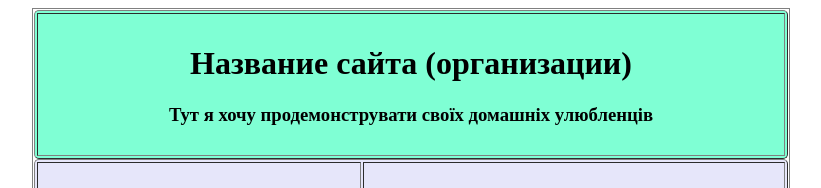
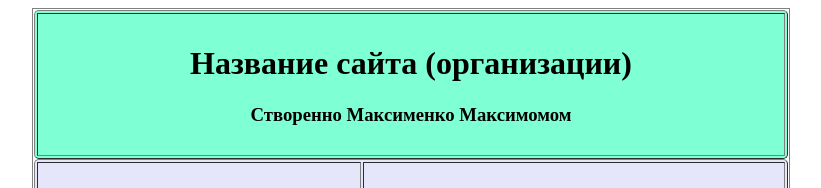
Before and after one commit to Syzt/project, a plain HTML site: page index.html in a window 1280 px wide. Shown: the top 188 px of the page, without its empty margins (229-1050 px from the left). Drawn offline with Linux system fonts and the light colour scheme.

Commit message:
Update index.html

```diff
--- a/index.html
+++ b/index.html
@@ -2,7 +2,7 @@
 <html lang="ru">
 <head>
 <meta charset="utf-8" />
-<title>Домашні улюбленці</title>
+<title>Проект</title>
 </head>
 <body>
 <!--Создаём таблицу контейнер, которой задаём следующее
@@ -45,7 +45,7 @@ style="width:100%; border-radius:5px;">
 <th>
 <!--Содержание ячейки столбца-->
 <h1>Название сайта (организации)</h1>
-<h3>Тут я хочу продемонструвати своїх домашніх улюбленців</h3>
+<h3>Створенно Максименко Максимомом</h3>
 <!--Закрываем таблицу-->
 </th>
 </tr>
```
